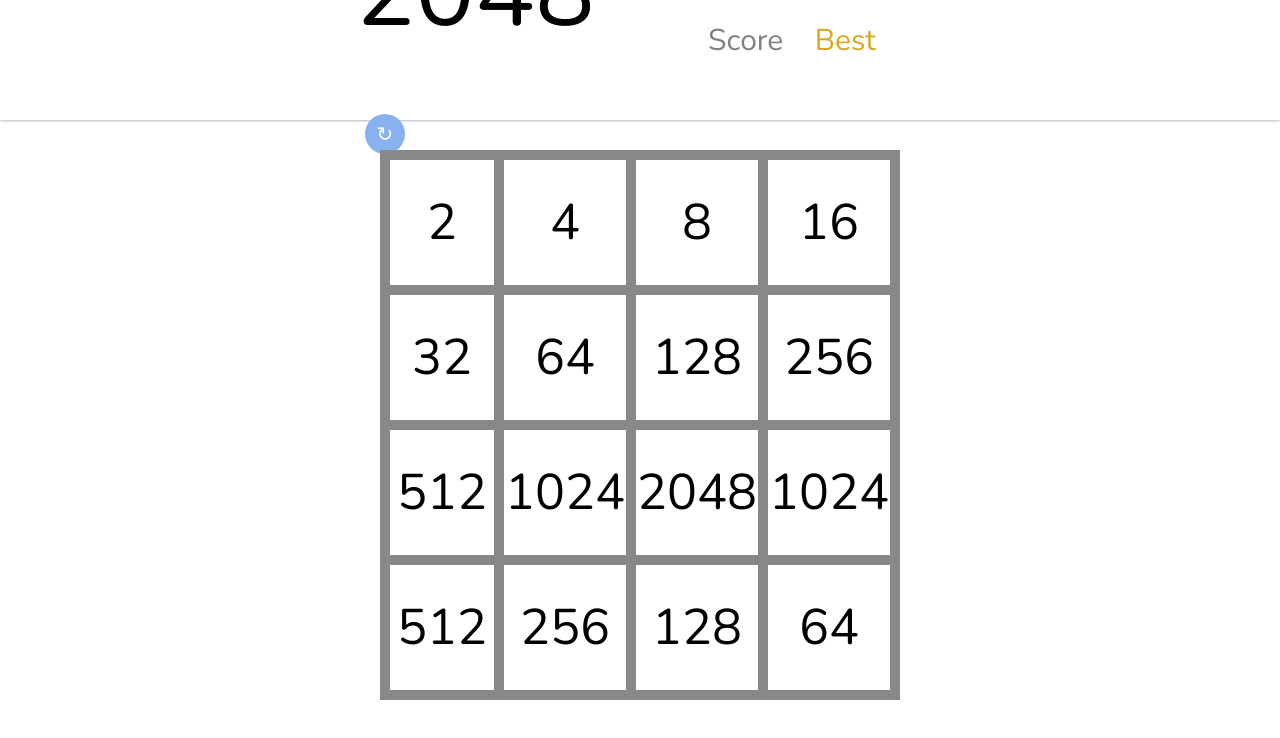
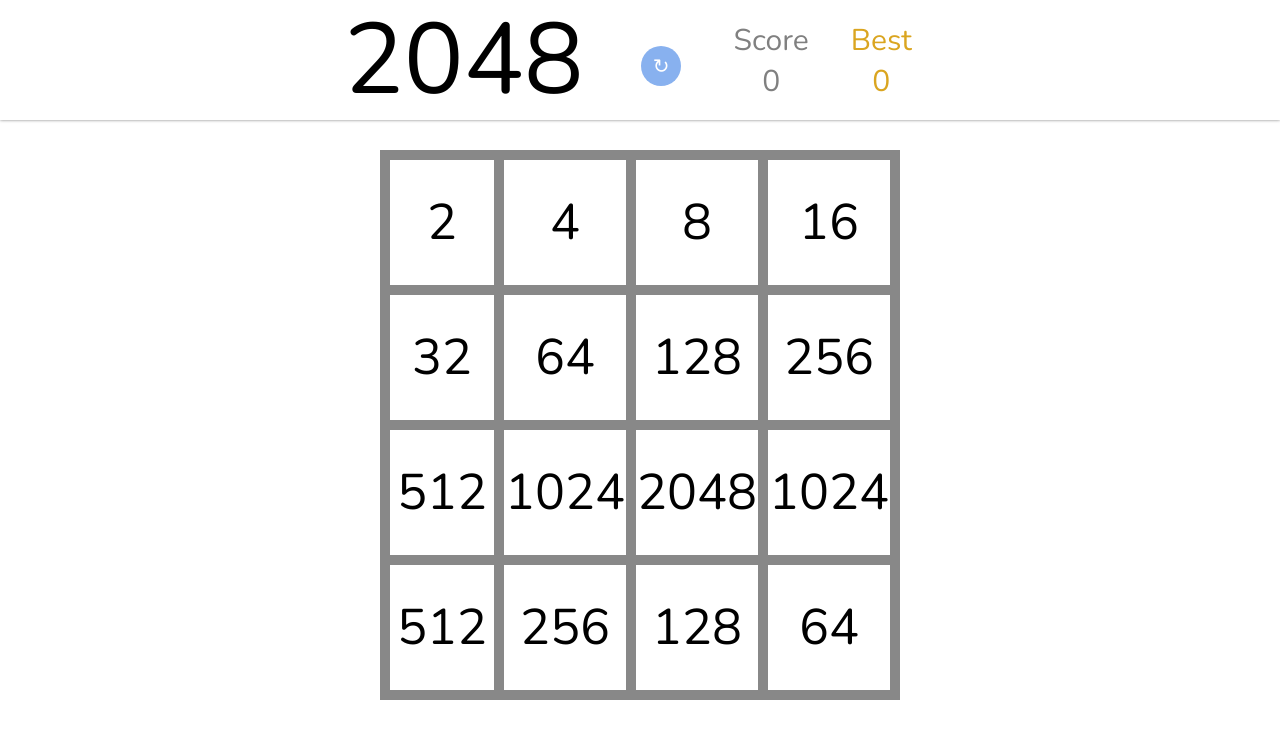
Before and after one commit to NeypahTit/2048-Recreation-Project-for-Passerelle, a plain HTML site: page index.html in a window 1280 px wide. Drawn offline with nearby package versions, Linux system fonts and the light colour scheme.

Commit message:
re: HTML and CSS work

```diff
--- a/css/style.css
+++ b/css/style.css
@@ -9,7 +9,7 @@
 /* head stuff */
 .head {
     height: 120px;
-    width: 510px;
+    width: 720px;
     margin-left: auto;
     margin-right: auto;
     display: block;
@@ -27,10 +27,6 @@
     font-size: 100px;
     font-weight: 200;
     margin-right: 15px;
-}
-
-#title {
-    margin: -30px;
 }
 
 .info {
@@ -60,7 +56,7 @@
 
 .score {
     position: relative;
-    width: 100px;
+    width: 110px;
     height: 100px;
     top: 10px;
     font-family: nunito;
--- a/index.html
+++ b/index.html
@@ -11,12 +11,12 @@
         <div class="game">
             <div class="head">
                 <div class="title">
-                    <span id="title">2048</span>
+                    2048
                     &nbsp;
                     <button id="repeat" class="info repeat" onClick='reset()'>↻</button>
                 </div>
-                <div class="score">Score<br/><span id="value"></span></div>
-                <div class="score best_score">Best<br/><span id="best_value"></span></div>
+                <div class="score">Score<br/><span id="value">0</span></div>
+                <div class="score best_score">Best<br/><span id="best_value">0</span></div>
             </div>
             <div class="field">
                 <div class="row">
```
